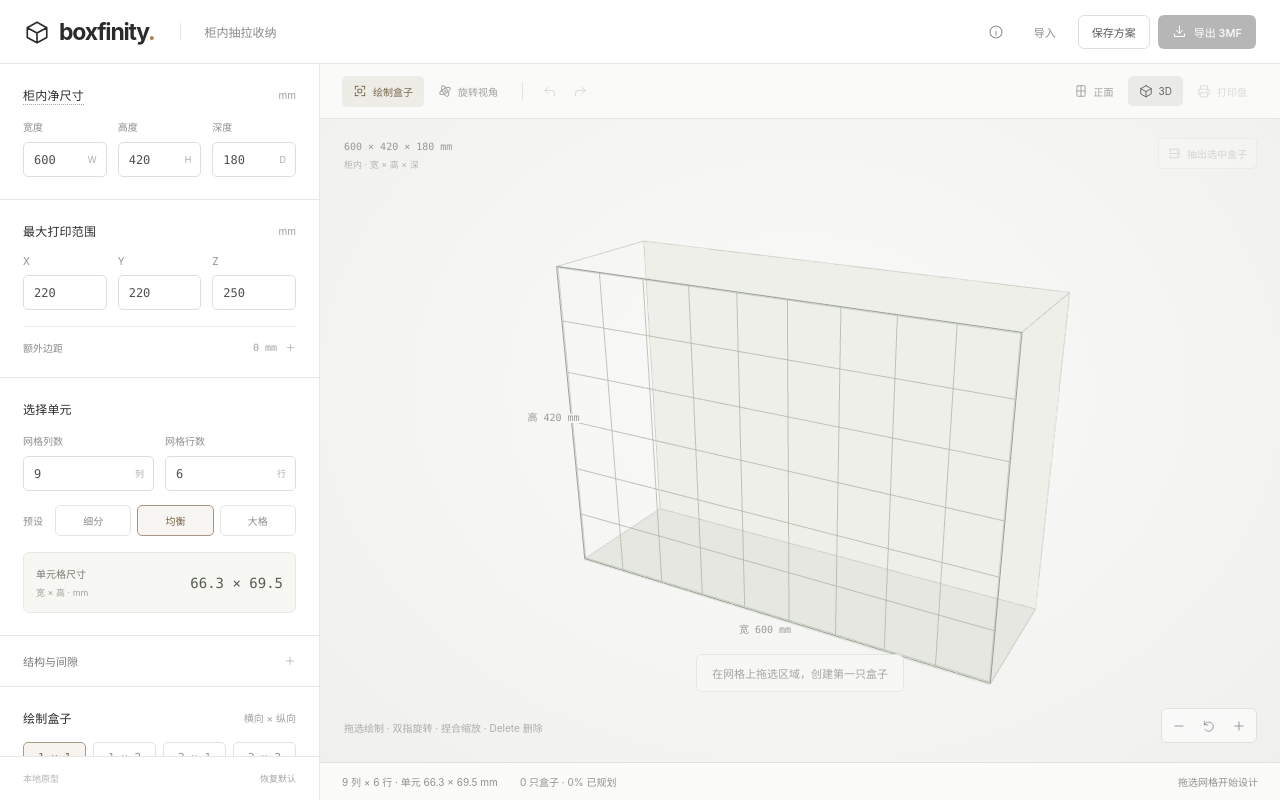
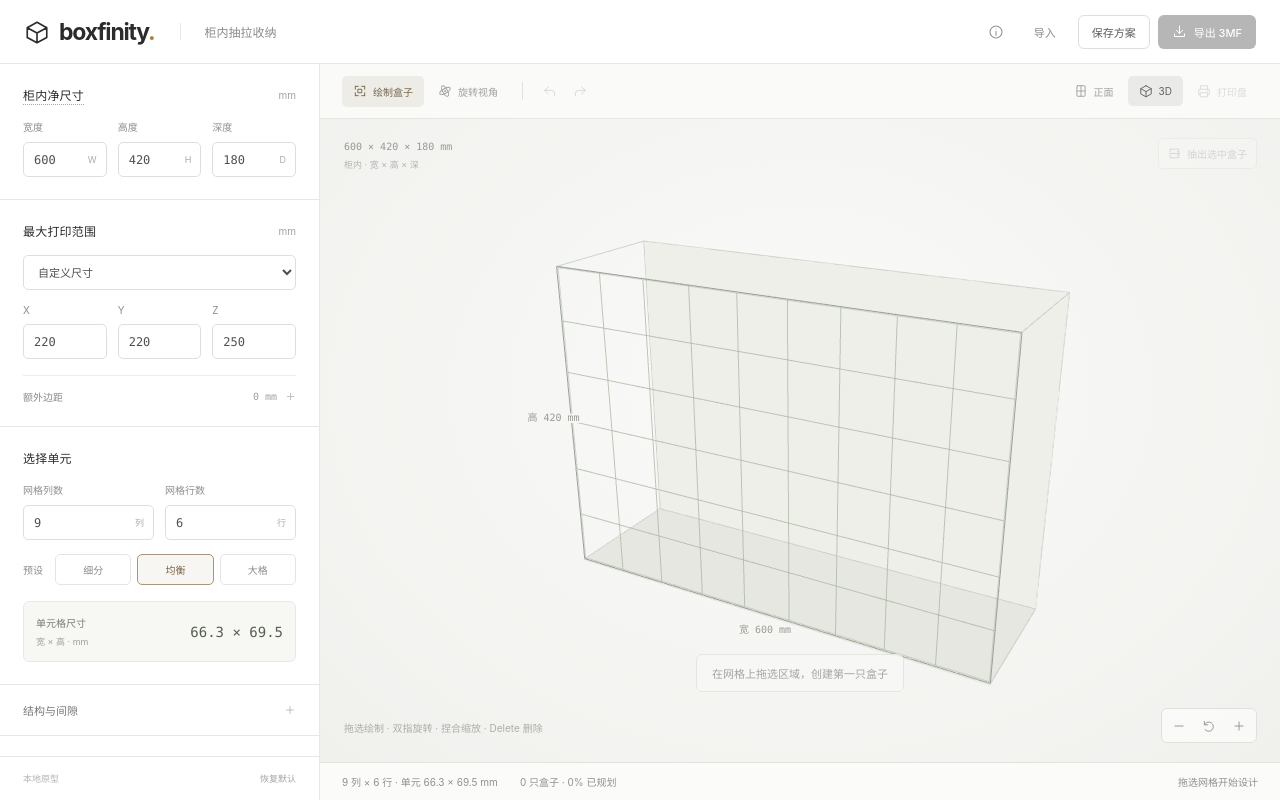
Before and after one commit to yuzheng14/boxfinity, a React (Vite) app: page / in a window 1280 px wide. Built offline with nearby package versions, Linux system fonts and the light colour scheme.

Commit message:
feat: add common 3D printer volume presets

```diff
--- a/src/App.tsx
+++ b/src/App.tsx
@@ -4,7 +4,7 @@ import type { View, Tool, Viewport } from './view-types.ts';
 import { useCallback, useEffect, useRef, useState } from 'react';
 import { design } from './core.ts';
 import { plate3MF, printBundle } from './export.ts';
-import { readSavedDocument, serializeDocument, errorDetails } from './editor.ts';
+import { readSavedDocument, serializeDocument, documentFromResult, errorDetails } from './editor.ts';
 import { download } from './download.ts';
 import { useEditor } from './use-editor.ts';
 import { Icons, Icon } from './components/Icons.tsx';
@@ -66,7 +66,7 @@ export default function App() {
   function saveDesign() {
     const result = applyNow();
     if (!result) return;
-    download(serializeDocument({ settings: result.cfg, placements: result.placements }), 'boxfinity-cabinet-design.json', 'application/json');
+    download(serializeDocument(documentFromResult(result, editor.document.printerPresetId)), 'boxfinity-cabinet-design.json', 'application/json');
     notify('柜体方案已保存');
   }
   async function importDesign(event: ChangeEvent<HTMLInputElement>) {
--- a/src/components/Parameters.tsx
+++ b/src/components/Parameters.tsx
@@ -5,6 +5,7 @@ import type { EditorControls } from '../use-editor.ts';
 import { useMemo } from 'react';
 import { display, recommendGrids } from '../core.ts';
 import { preferredPrintVolume } from '../printing.ts';
+import { PRINTER_BRANDS, printerPreset, matchesPrinterVolume } from '../printers.ts';
 import { MeasurementHelp } from './MeasurementHelp.tsx';
 import { Icon } from './Icons.tsx';
 
@@ -39,6 +40,8 @@ function NumberField({ field, draft, error, onChange, onApply }: NumberFieldProp
 }
 export function Parameters({ editor, draft, changeField, applyNow, run, sidebarRef, scrollRef }: ParametersProps) {
   const { result, error } = editor, { cfg, grid } = result;
+  const selectedPrinter = printerPreset(editor.document.printerPresetId);
+  const printerId = selectedPrinter && matchesPrinterVolume(draft, selectedPrinter.volume) ? selectedPrinter.id : '';
   const candidates = useMemo(() => recommendGrids(cfg), [cfg]);
   const field = (entry: Field) => <NumberField key={entry[0]} field={entry} draft={draft} error={error} onChange={changeField} onApply={applyNow} />;
   return <form id="settings-form" noValidate onSubmit={(event) => { event.preventDefault(); applyNow(); }}>
@@ -48,6 +51,15 @@ export function Parameters({ editor, draft, changeField, applyNow, run, sidebarR
     </section>
     <section className="parameter-section">
       <h2>最大打印范围 <span>mm</span></h2>
+      <select className="printer-preset" aria-label="打印机预设" value={printerId}
+        onChange={(event) => run({ type: 'printer-preset', id: event.target.value })}>
+        <option value="">自定义尺寸</option>
+        {PRINTER_BRANDS.map((brand) => <optgroup key={brand.name} label={brand.name}>
+          {brand.presets.map((preset) => <option key={preset.id} value={preset.id}>
+            {brand.name.split(' ')[0]} {preset.model}
+          </option>)}
+        </optgroup>)}
+      </select>
       <div className="fields three">{printerFields.map(field)}</div>
       <details id="printer-extra" className={`printer-extra${cfg.margin > 0 ? ' has-margin' : ''}`}>
         <summary>额外边距<span id="margin-summary">{display(cfg.margin)} mm</span><Icon name="plus" /></summary>
--- a/src/editor.ts
+++ b/src/editor.ts
@@ -1,6 +1,7 @@
 import type { Settings, SettingKey, SettingsDraft, DesignResult, DesignDocument, GridRectangle } from './types.ts';
 import { DEFAULTS, design, settings, DesignError } from './core.ts';
 import { addPlacement, fillEmpty, exampleLayout } from './layout.ts';
+import { printerPreset, matchesPrinterVolume } from './printers.ts';
 
 export interface EditorError { message: string; field?: SettingKey }
 export interface EditorState {
@@ -15,6 +16,7 @@ export type EditorAction =
   | { type: 'undo' | 'redo' | 'reset' | 'delete' | 'clear' | 'fill' | 'example' }
   | { type: 'load'; document: DesignDocument }
   | { type: 'preset'; cols: number; rows: number }
+  | { type: 'printer-preset'; id: string }
   | { type: 'place'; rect: GridRectangle };
 export type RunEditorAction = (action: EditorAction) => void;
 export function errorDetails(error: unknown): EditorError {
@@ -24,13 +26,18 @@ export function errorDetails(error: unknown): EditorError {
 
 export const STORAGE_KEY = 'boxfinity.cabinet.v2';
 export const settingsDraft = (cfg: Settings): SettingsDraft => Object.fromEntries(Object.entries(cfg).map(([key, value]) => [key, String(value)])) as SettingsDraft;
-const documentOf = (result: DesignResult): DesignDocument => ({ settings: result.cfg, placements: result.placements });
+export function documentFromResult(result: DesignResult, printerPresetId?: unknown): DesignDocument {
+  const preset = printerPreset(printerPresetId);
+  return { settings: result.cfg, placements: result.placements,
+    ...(preset && matchesPrinterVolume(result.cfg, preset.volume) ? { printerPresetId: preset.id } : {}),
+  };
+}
 
 export function readSavedDocument(value: unknown) {
   if (!value || typeof value !== 'object' || !('app' in value) || value.app !== 'boxfinity' || !('version' in value) || value.version !== 2 || !('settings' in value) || !value.settings || !('placements' in value) || !Array.isArray(value.placements)) {
     throw new Error('请选择新版柜内收纳方案 JSON');
   }
-  return documentOf(design(value.settings, value.placements));
+  return documentFromResult(design(value.settings, value.placements), 'printerPresetId' in value ? value.printerPresetId : undefined);
 }
 export function serializeDocument(document: DesignDocument) {
   return JSON.stringify({ app: 'boxfinity', version: 2, ...document }, null, 2);
@@ -42,10 +49,10 @@ export function applyDraft(document: DesignDocument, values: SettingsDraft) {
 }
 export function createEditor(document: DesignDocument = { settings: { ...DEFAULTS }, placements: [] }): EditorState {
   const result = design(document.settings, document.placements);
-  return { document: documentOf(result), result, selected: null, past: [], future: [], error: null, notice: null, draft: settingsDraft(result.cfg) };
+  return { document: documentFromResult(result, document.printerPresetId), result, selected: null, past: [], future: [], error: null, notice: null, draft: settingsDraft(result.cfg) };
 }
 function commit(state: EditorState, next: DesignDocument, { selected = state.selected, syncForm = false, message }: { selected?: number | null; syncForm?: boolean; message?: string | null } = {}): EditorState {
-  const result = design(next.settings, next.placements), document = documentOf(result);
+  const result = design(next.settings, next.placements), document = documentFromResult(result, next.printerPresetId);
   const changed = JSON.stringify(document) !== JSON.stringify(state.document);
   return {
     ...state, document: changed ? document : state.document, result: changed ? result : state.result,
@@ -76,14 +83,23 @@ export function editorReducer(state: EditorState, action: EditorAction): EditorS
     if (action.type === 'apply-settings') {
       const result = applyDraft(state.document, action.values);
       const changedGrid = result.cfg.cols !== state.document.settings.cols || result.cfg.rows !== state.document.settings.rows;
-      return commit(state, documentOf(result), { message: changedGrid ? '网格已更换，原布局可撤销恢复' : null });
+      return commit(state, documentFromResult(result, state.document.printerPresetId), { message: changedGrid ? '网格已更换，原布局可撤销恢复' : null });
     }
     if (action.type === 'load') return commit(state, action.document, { selected: null, syncForm: true, message: '柜体方案已导入' });
     if (action.type === 'reset') return commit(state, { settings: { ...DEFAULTS }, placements: [] }, { selected: null, syncForm: true, message: '已恢复默认，原方案可撤销' });
+    if (action.type === 'printer-preset') {
+      const preset = printerPreset(action.id);
+      if (action.id && !preset) return state;
+      // Patch all printer axes before validation so a preset can repair invalid XYZ.
+      const values = preset ? { ...state.draft, ...Object.fromEntries(Object.entries(preset.volume).map(([key, value]) => [key, String(value)])) } : state.draft;
+      const result = applyDraft(state.document, values);
+      const changedGrid = result.cfg.cols !== state.document.settings.cols || result.cfg.rows !== state.document.settings.rows;
+      return commit(state, documentFromResult(result, preset?.id), { syncForm: true, message: changedGrid ? '网格已更换，原布局可撤销恢复' : null });
+    }
     if (state.error) return state;
     if (action.type === 'preset') {
       if (state.document.settings.cols === action.cols && state.document.settings.rows === action.rows) return state;
-      return commit(state, { settings: { ...state.document.settings, cols: action.cols, rows: action.rows }, placements: [] }, { syncForm: true, message: '已应用预设行列，可在网格中绘制盒子；原布局可撤销' });
+      return commit(state, { ...state.document, settings: { ...state.document.settings, cols: action.cols, rows: action.rows }, placements: [] }, { syncForm: true, message: '已应用预设行列，可在网格中绘制盒子；原布局可撤销' });
     }
     if (action.type === 'place') {
       const placements = addPlacement(state.document.placements, action.rect, state.result.grid), selected = placements[placements.length - 1].id;
--- /dev/null
+++ b/src/printers.ts
@@ -0,0 +1,55 @@
+import type { Settings, SettingsDraft } from './types.ts';
+
+export type PrinterVolume = Pick<Settings, 'bedWidth' | 'bedDepth' | 'bedHeight'>;
+interface PrinterPreset {
+  id: string; model: string; volume: PrinterVolume;
+}
+interface PrinterBrand { name: string; presets: readonly PrinterPreset[] }
+const preset = (id: string, model: string, x: number, y: number, z: number): PrinterPreset => ({
+  id, model, volume: { bedWidth: x, bedDepth: y, bedHeight: z },
+});
+
+// Nominal printable XYZ in mm, checked against official specifications.
+// Sources and mode restrictions: docs/printer-presets.md.
+// A single part must fit one nozzle's range, not the union of both nozzles.
+export const PRINTER_BRANDS: readonly PrinterBrand[] = [
+  { name: '拓竹 Bambu Lab', presets: [
+    preset('bambu-a1-mini', 'A1 mini', 180, 180, 180),
+    preset('bambu-a1', 'A1', 256, 256, 256),
+    preset('bambu-p1p', 'P1P', 256, 256, 256),
+    preset('bambu-p1s', 'P1S', 256, 256, 256),
+    preset('bambu-p2s', 'P2S', 256, 256, 256),
+    preset('bambu-x1c', 'X1 Carbon', 256, 256, 256),
+    preset('bambu-h2s', 'H2S', 340, 320, 340),
+    preset('bambu-h2d-single', 'H2D · 单喷嘴', 325, 320, 325),
+    preset('bambu-h2c-left', 'H2C · 左喷嘴', 325, 320, 325),
+    preset('bambu-h2c-right', 'H2C · 右喷嘴', 305, 320, 325),
+  ] },
+  { name: '创想三维 Creality', presets: [
+    preset('creality-k1', 'K1', 220, 220, 250),
+    preset('creality-k1c', 'K1C', 220, 220, 250),
+    preset('creality-k1-max', 'K1 Max', 300, 300, 300),
+    preset('creality-k2', 'K2', 260, 260, 260),
+    preset('creality-k2-pro', 'K2 Pro', 300, 300, 300),
+    preset('creality-k2-plus', 'K2 Plus', 350, 350, 350),
+    preset('creality-ender-3-v3', 'Ender-3 V3', 220, 220, 250),
+    preset('creality-ender-3-v3-plus', 'Ender-3 V3 Plus', 300, 300, 330),
+  ] },
+  { name: '闪铸 Flashforge', presets: [
+    preset('flashforge-ad5x', 'AD5X', 220, 220, 220),
+    preset('flashforge-ad5m', '冒险家 5M', 220, 220, 220),
+    preset('flashforge-ad5m-pro', '冒险家 5M Pro', 220, 220, 220),
+    preset('flashforge-ad4', '冒险家 4', 220, 200, 250),
+  ] },
+  { name: '快造 Snapmaker', presets: [
+    preset('snapmaker-u1', 'U1', 270, 270, 270),
+    preset('snapmaker-artisan-right', 'Artisan · 右喷嘴', 400, 400, 400),
+    preset('snapmaker-artisan-dual', 'Artisan · 双喷嘴', 350, 400, 400),
+  ] },
+];
+export const PRINTER_PRESETS = PRINTER_BRANDS.flatMap((brand) => brand.presets);
+export const printerPreset = (id: unknown) => PRINTER_PRESETS.find((entry) => entry.id === id);
+export function matchesPrinterVolume(values: PrinterVolume | SettingsDraft, volume: PrinterVolume) {
+  return (Object.keys(volume) as (keyof PrinterVolume)[]).every((key) =>
+    values[key] !== '' && Number(values[key]) === volume[key]);
+}
--- a/src/style.css
+++ b/src/style.css
@@ -74,6 +74,8 @@ h2 > span { font-size: 10px; color: #a0a1a2; font-weight: 400; margin-left: auto
 .measurement-axes dt { flex-shrink:0; font-weight:550; color:#65665f; }
 .measurement-axes dd { margin:0; color:#7d8079; }
 .measurement-help > p { margin:15px 0 0; padding-top:13px; border-top:1px solid #eeeee9; color:#8b8d84; font-size:10px; line-height:1.8; }
+.printer-preset { display:block; width:100%; min-width:0; height:35px; margin:0 0 14px; padding:0 10px; border:1px solid #dededb; border-radius:5px; background:#fff; color:#4d5052; font-family:inherit; font-size:11px; cursor:pointer; }
+.printer-preset:focus-visible { outline:2px solid #aa8a6360; outline-offset:2px; }
 .printer-extra { margin-top:16px; padding-top:13px; border-top:1px solid #eeeee9; }
 .printer-extra summary { display:flex; align-items:center; gap:8px; cursor:pointer; list-style:none; color:#898c87; font-size:10px; }
 .printer-extra summary::-webkit-details-marker { display:none; }
--- a/src/types.ts
+++ b/src/types.ts
@@ -59,5 +59,5 @@ export interface DesignResult {
   supportParts: DesignedPart[]; marginParts: DesignedPart[]; occupied: number;
   coverage: number; materialGrams: number; printable: boolean;
 }
-export interface DesignDocument { settings: Settings; placements: Placement[] }
+export interface DesignDocument { settings: Settings; placements: Placement[]; printerPresetId?: string }
 export interface MeshData { vertices: Vec3[]; triangles: [number, number, number][] }
--- a/src/use-editor.ts
+++ b/src/use-editor.ts
@@ -37,7 +37,7 @@ export function useEditor() {
   }
   function run(action: EditorAction) {
     clearTimeout(pending.current);
-    if (['undo', 'redo', 'reset', 'load', 'select'].includes(action.type) || applyNow()) dispatch(action);
+    if (['undo', 'redo', 'reset', 'load', 'select', 'printer-preset'].includes(action.type) || applyNow()) dispatch(action);
   }
   return { editor, draft, changeField, applyNow, run };
 }
```
Also changed, not shown: 2 other files (tests, documents, lock files or other folders).
